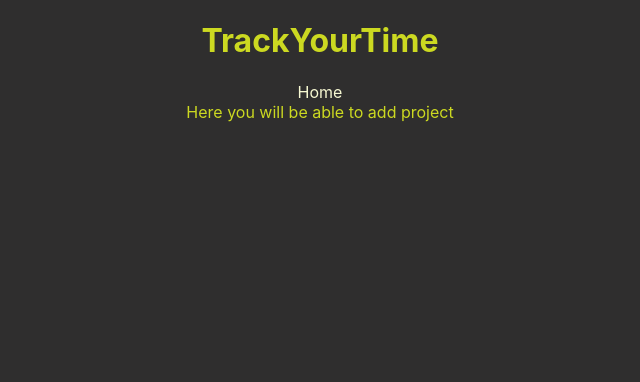
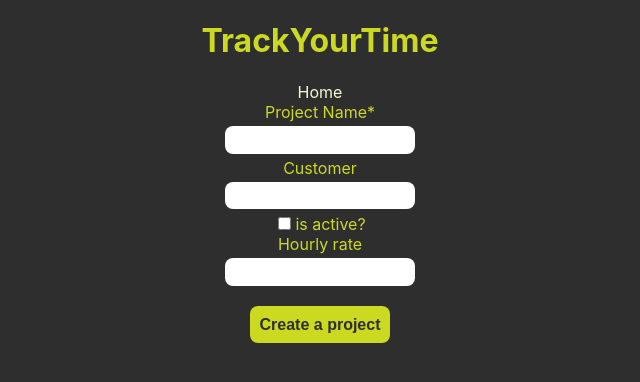
Before and after one commit to betusin/pb138-track-your-time, a React (Vite) app in the folder frontend/: page /project/add in a window 1280 px wide. Shown: the top 382 px of the page, without its empty margins (320-960 px from the left). Built offline with nearby package versions, Linux system fonts and the light colour scheme.

Commit message:
feat: form for creating project

```diff
--- a/frontend/src/components/CreateProject.tsx
+++ b/frontend/src/components/CreateProject.tsx
@@ -1,10 +1,68 @@
+import { SubmitHandler, useForm } from 'react-hook-form';
 import { Navbar } from './Navbar';
 
+export interface IFormProjectInput {
+  name: string,
+  customer: string,
+  isActive: boolean,
+  hourly_rate: number,
+}
+
 export const CreateProject = () => {
+  const {
+    register,
+    handleSubmit,
+    formState: { errors },
+  } = useForm<IFormProjectInput>();
+
+  const onSubmit: SubmitHandler<IFormProjectInput> = (data: IFormProjectInput) => {
+    window.alert("new project would be created with data: " + data);
+    console.log(data)
+  };
+
   return (
     <div className="App">
       <Navbar />
-      Here you will be able to add project
+      <div>
+        <form onSubmit={handleSubmit(onSubmit)}>
+          <div><label>Project Name*</label></div>
+          <input
+            className={`text-field ${errors.name && "text-field--error"}`}
+            type="text"
+            {...register('name', { required: true })}
+          />
+
+          <div><label>Customer</label></div>
+          <input
+            className={`text-field ${errors.name && "text-field--error"}`}
+            type="text"
+            {...register('customer')}
+          />
+
+          <div>
+            <input
+              className={`number-field ${errors.name && "number-field--error"}`}
+              type="checkbox"
+              {...register('isActive')}
+            />
+            <label>is active?</label>
+          </div>
+
+          <div><label>Hourly rate</label></div>
+          <input
+            className={`text-field ${errors.name && "text-field--error"}`}
+            type="number"
+            step={10}
+            min={0}
+            {...register('hourly_rate', {valueAsNumber: true})}
+          />
+
+          <div className="btn-wrapper">
+            <input className="btn btn--primary" type="submit" value="Create a project" />
+          </div>
+
+        </form>
+      </div>
     </div>
   );
 }
--- a/frontend/src/index.css
+++ b/frontend/src/index.css
@@ -74,9 +74,35 @@ a {
   font-size: 1.5rem;
 }
 
+.btn--primary {
+  padding: 0.6rem;
+  font-size: 1rem;
+  font-weight: 700;
+  border-radius: 0.5rem;
+}
+
 .btn-wrapper {
   margin-top: 1rem;
   display: flex;
   justify-content: center;
   align-items: center;
 }
+
+input {
+  border-radius: 0.5rem;
+  padding: 0.4rem;
+}
+
+.number-field, .text-field {
+  border: none;
+  margin: 0.25rem;
+}
+
+.number-field:focus, .text-field:focus {
+  outline: none;
+  border: 0.15rem solid var(--primary-color);
+}
+
+.number-field--error, .text-field--error {
+  border: 0.15rem solid #d13737;
+}
```
